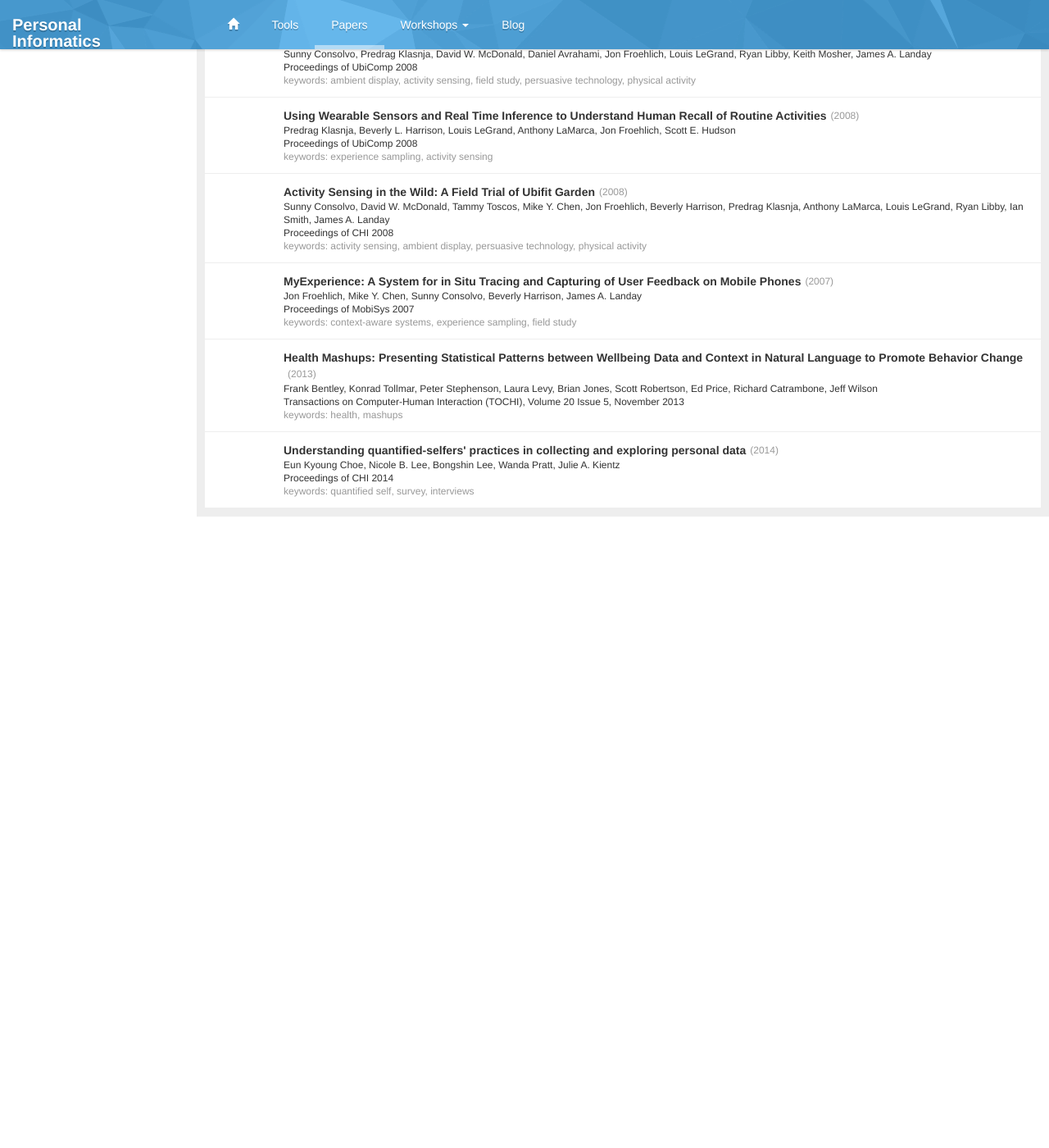
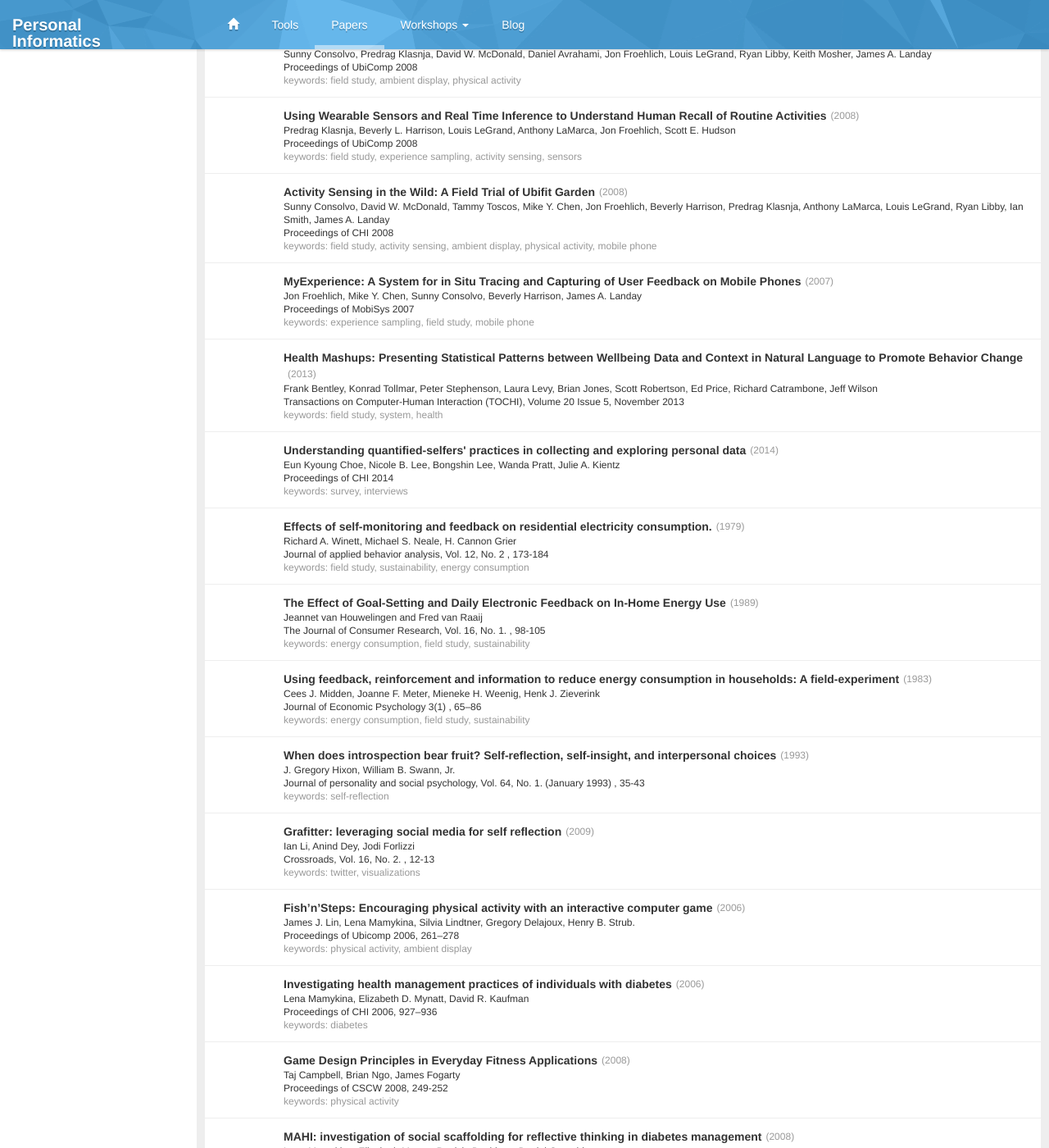
Before and after one commit to ianli/personalinformatics.org, a Jekyll site: the page built from papers/index.html, in a window 1280 px wide and 1400 px high, scrolled down 990 px. Shown: the whole window at 82% size. Built offline with Jekyll 4.4.1, drawn with Linux system fonts in a browser that asks for light colours; nearby versions of some CDN libraries; comment, search, counter and statistics services are not loaded; before the commit the page ends 1620 px from its top, so only the background shows below that; some of the changed text lies outside the part shown.

Commit message:
Added papers

```diff
--- a/_data/papers.yml
+++ b/_data/papers.yml
@@ -7,22 +7,26 @@
   pdf: http://ianli.com/thesis/docs/dissertation.pdf
   url: http://dl.acm.org/citation.cfm?id=2520311
   tags:
-    - physical activity
     - field study
     - survey
     - interviews
+    - physical activity
+    - mobile phone
+    - system
 -
-  type: journal
   title: Using context to reveal factors that affect physical activity
   authors: Ian Li, Anind K. Dey, Jodi Forlizzi
-  publisher: ACM Transactions on Computer Human Interaction, Volume 19 Issue 1, March 2012
+  journal: ACM Transactions on Computer Human Interaction, Volume 19 Issue 1, March 2012
   year: 2012
   pdf: http://www.personalinformatics.org/docs/papers/2012-ianli-tochi-physical-activity.pdf
   url: http://dl.acm.org/citation.cfm?id=2147783.2147790
   tags:
+    - field study
+    - survey
+    - interviews
     - physical activity
-    - field study
     - mobile phone
+    - system
 -
   title: A stage-based model of personal informatics systems
   authors: Ian Li, Anind Dey, Jodi Forlizzi
@@ -34,8 +38,6 @@
   tags:
     - survey
     - interviews
-    - model
-    - quantified self
 -
   title: "Understanding My Data, Myself: Supporting Self-Reflection with Ubicomp Technologies"
   authors: Ian Li, Anind Dey, Jodi Forlizzi
@@ -45,9 +47,9 @@
   pdf: http://ianli.com/publications/2011-ianli-ubicomp-understanding-my-data.pdf
   url: http://dl.acm.org/citation.cfm?id=2030166
   tags:
+    - field study
     - survey
-    - ubicomp
-    - self-reflection
+    - interviews
 -
   title: "Here's What I Did: Sharing and Reusing Web Activity with ActionShot"
   authors: Ian Li, Jeffrey Nichols, Tessa Lau, Clemens Drews, Allen Cypher
@@ -57,9 +59,9 @@
   pdf: http://ianli.com/publications/2010-ianli-chi-actionshot.pdf
   url: http://dl.acm.org/citation.cfm?id=1753326.1753432
   tags:
+    - lab study
+    - application
     - web activity
-    - browser extension
-    - automation
 -
   title: Using Visualizations to Increase Compliance in Experience Sampling
   authors: Gary Hsieh, Ian Li, Anind Dey, Jodi Forlizzi, Scott Hudson
@@ -69,8 +71,9 @@
   pdf: http://ianli.com/publications/2008-hsieh-ubicomp-using-visualizations.pdf
   url: http://portal.acm.org/citation.cfm?id=1409635.1409657
   tags:
+    - field study
+    - experience sampling
     - visualizations
-    - experience sampling
 -
   title: The Design and Evaluation of Prototype Eco-Feedback Displays for Fixture-Level Water Usage Data
   authors: Jon Froehlich, Leah Findlater, Marilyn Ostergren, Solai Ramanathan, Josh Peterson, Inness Wragg, Eric Larson, Fabia Fu, Mazhengmin Bai, Shwetak Patel, James Landay
@@ -79,9 +82,9 @@
   pdf: http://www.cs.umd.edu/~jonf/publications/Froehlich_TheDesignAndEvaluationOfPrototypeEcoFeedbackDisplaysForFixtureLevelWaterUsageData_CHI2012.pdf
   url: http://dl.acm.org/citation.cfm?id=2208397
   tags:
-    - eco-feedback
-    - water
-    - environmental hci
+    - field study
+    - sustainability
+    - water usage
 -
   type: dissertation
   title: Sensing and Feedback of Everyday Activities to Promote Environmental Behaviors
@@ -91,9 +94,10 @@
   pdf: http://www.cs.umd.edu/~jonf/publications/Froehlich_SensingAndFeedbackOfEverydayActivitiesToPromoteEnvironmentalBehaviors_UWPhdDissertation2011.pdf
   url: http://dl.acm.org/citation.cfm?id=2522178
   tags:
-    - water
+    - field study
+    - water usage
     - transportation
-    - eco-feedback
+    - sustainability
 -
   title: The Design of Eco-Feedback Technology
   authors: Jon Froehlich, Leah Findlater, James Landay
@@ -102,10 +106,8 @@
   pdf: http://www.cs.umd.edu/~jonf/publications/Froehlich_TheDesignOfEcoFeedbackTechnology_CHI2010.pdf
   url: http://dl.acm.org/citation.cfm?id=1753629
   tags:
-    - eco-feedback
-    - environmental hci
-    - survey
     - sustainability
+    - literature survey
 -
   title: "UbiGreen: Investigating a Mobile Tool for Tracking and Supporting Green Transportation Habits"
   authors: Jon Froehlich, Tawanna Dillahunt, Predrag Klasnja, Jennifer Mankoff, Sunny Consolvo, Beverly Harrison, James A. Landay
@@ -114,10 +116,9 @@
   pdf: http://www.cs.umd.edu/~jonf/publications/Froehlich_UbiGreen-InvestigatingAMobileToolForTrackingAndSupportingGreenTransportationHabits_CHI2009.pdf
   url: http://dl.acm.org/citation.cfm?id=1518701.1518861
   tags:
-    - eco-feedback
+    - field study
+    - sustainability
     - ambient display
-    - sensing
-    - sustainability
 -
   title: "Flowers or a Robot Army?: Encouraging Awareness and Activity With Personal, Mobile Displays"
   authors: Sunny Consolvo, Predrag Klasnja, David W. McDonald, Daniel Avrahami, Jon Froehlich, Louis LeGrand, Ryan Libby, Keith Mosher, James A. Landay
@@ -126,10 +127,8 @@
   pdf: http://dub.washington.edu/djangosite/media/papers/UbiComp188-consolvo.pdf
   url: http://dl.acm.org/citation.cfm?id=1409635.1409644
   tags:
+    - field study
     - ambient display
-    - activity sensing
-    - field study
-    - persuasive technology
     - physical activity
 -
   title: Using Wearable Sensors and Real Time Inference to Understand Human Recall of Routine Activities
@@ -139,8 +138,10 @@
   url: http://dl.acm.org/citation.cfm?id=1409656
   year: 2008
   tags:
+    - field study
     - experience sampling
     - activity sensing
+    - sensors
 -
   title: "Activity Sensing in the Wild: A Field Trial of Ubifit Garden"
   authors: Sunny Consolvo, David W. McDonald, Tammy Toscos, Mike Y. Chen, Jon Froehlich, Beverly Harrison, Predrag Klasnja, Anthony LaMarca, Louis LeGrand, Ryan Libby, Ian Smith, James A. Landay
@@ -149,10 +150,11 @@
   pdf: http://dub.washington.edu/djangosite/media/papers/tmp59GTQs.pdf
   url: http://dl.acm.org/citation.cfm?id=1357335
   tags:
+    - field study
     - activity sensing
     - ambient display
-    - persuasive technology
     - physical activity
+    - mobile phone
 -
   title: "MyExperience: A System for in Situ Tracing and Capturing of User Feedback on Mobile Phones"
   authors: Jon Froehlich, Mike Y. Chen, Sunny Consolvo, Beverly Harrison, James A. Landay
@@ -161,20 +163,20 @@
   pdf: http://www.cs.umd.edu/~jonf/publications/Froehlich_MyExperience-ASystemForInSituTracingAndCapturingOfUserFeedbackOnMobilePhones_MobiSys2007.pdf
   url: http://dl.acm.org/citation.cfm?id=1247670
   tags:
-    - context-aware systems
     - experience sampling
     - field study
+    - mobile phone
 -
-  type: journal
   title: "Health Mashups: Presenting Statistical Patterns between Wellbeing Data and Context in Natural Language to Promote Behavior Change"
   authors: Frank Bentley, Konrad Tollmar, Peter Stephenson, Laura Levy, Brian Jones, Scott Robertson, Ed Price, Richard Catrambone, Jeff Wilson
-  publisher: Transactions on Computer-Human Interaction (TOCHI), Volume 20 Issue 5, November 2013
+  journal: Transactions on Computer-Human Interaction (TOCHI), Volume 20 Issue 5, November 2013
   year: 2013
   pdf: http://web.mit.edu/bentley/www/papers/a30-bentley.pdf
   url: http://dl.acm.org/citation.cfm?id=2533682.2503823
   tags:
+    - field study
+    - system
     - health
-    - mashups
 -
   title: Understanding quantified-selfers' practices in collecting and exploring personal data
   authors: Eun Kyoung Choe, Nicole B. Lee, Bongshin Lee, Wanda Pratt, Julie A. Kientz
@@ -183,6 +185,100 @@
   pdf: http://students.washington.edu/eunky/download/CHI-2014-Choe-QuantifiedSelf.pdf
   url: http://dl.acm.org/citation.cfm?id=2557372
   tags:
-    - quantified self
     - survey
     - interviews
+-
+  title: Effects of self-monitoring and feedback on residential electricity consumption.
+  authors: Richard A. Winett, Michael S. Neale, H. Cannon Grier
+  journal: Journal of applied behavior analysis, Vol. 12, No. 2
+  year: 1979
+  pages: 173-184
+  url: http://view.ncbi.nlm.nih.gov/pubmed/16795603
+  tags:
+    - field study
+    - sustainability
+    - energy consumption
+-
+  title: The Effect of Goal-Setting and Daily Electronic Feedback on In-Home Energy Use
+  authors: Jeannet van Houwelingen and Fred van Raaij
+  journal: The Journal of Consumer Research, Vol. 16, No. 1.
+  pages: 98-105
+  year: 1989
+  url: http://www.jstor.org/discover/10.2307/2489305?uid=2&uid=4&sid=21104130502513
+  tags:
+    - energy consumption
+    - field study
+    - sustainability
+-
+  authors: Cees J. Midden, Joanne F. Meter, Mieneke H. Weenig, Henk J. Zieverink
+  title: "Using feedback, reinforcement and information to reduce energy consumption in households: A field-experiment"
+  journal: Journal of Economic Psychology 3(1)
+  pages: 65–86
+  year: 1983
+  url: http://www.sciencedirect.com/science/article/pii/0167487083900582
+  tags:
+    - energy consumption
+    - field study
+    - sustainability
+-
+  title: When does introspection bear fruit? Self-reflection, self-insight, and interpersonal choices
+  authors: J. Gregory Hixon, William B. Swann, Jr.
+  journal: Journal of personality and social psychology, Vol. 64, No. 1. (January 1993)
+  year: 1993
+  pages: 35-43
+  url: http://www.ncbi.nlm.nih.gov/pubmed/8421251
+  pdf: http://homepage.psy.utexas.edu/HomePage/Faculty/Swann/docu/hixon_swann93.pdf
+  tags:
+    - self-reflection
+-
+  title: "Grafitter: leveraging social media for self reflection"
+  authors: Ian Li, Anind Dey, Jodi Forlizzi
+  magazine: Crossroads, Vol. 16, No. 2.
+  year: 2009
+  pages: 12-13
+  url: http://dl.acm.org/citation.cfm?id=1665997.1666001
+  pdf: http://ianli.com/publications/2009-ianli-crossroads-grafitter.pdf
+  tags:
+    - twitter
+    - visualizations
+-
+  authors: James J. Lin, Lena Mamykina, Silvia Lindtner, Gregory Delajoux, Henry B. Strub.
+  title: "Fish’n’Steps: Encouraging physical activity with an interactive computer game"
+  pages: 261–278
+  year: 2006
+  publisher: Proceedings of Ubicomp 2006
+  url: http://dl.acm.org/citation.cfm?id=2166299
+  pdf: http://luci.ics.uci.edu/websiteContent/weAreLuci/biographies/faculty/djp3/LocalCopy/LinJ2006.pdf
+  tags:
+    - physical activity
+    - ambient display
+-
+  authors: Lena Mamykina, Elizabeth D. Mynatt, David R. Kaufman
+  title: Investigating health management practices of individuals with diabetes
+  publisher: Proceedings of CHI 2006
+  pages: 927–936
+  year: 2006
+  url: http://dl.acm.org/citation.cfm?id=1124910
+  pdf: https://research.cc.gatech.edu/ecl/drupal/sites/edu.ecl/files/C.61-Mamykina-CHI-2006.pdf
+  tags:
+    - diabetes
+-
+  title: Game Design Principles in Everyday Fitness Applications
+  authors: Taj Campbell, Brian Ngo, James Fogarty
+  publisher: Proceedings of CSCW 2008
+  year: 2008
+  pages: 249-252
+  url: http://dl.acm.org/citation.cfm?id=1460563.1460603
+  pdf: https://homes.cs.washington.edu/~jfogarty/publications/cscw2008.pdf
+  tags:
+    - physical activity
+-
+  title: "MAHI: investigation of social scaffolding for reflective thinking in diabetes management"
+  authors:  Lena Mamykina, Elizabeth Mynatt, Patricia Davidson, Daniel Greenblatt
+  publisher: Proceedings of CHI 2008
+  year: 2008
+  pages: 477-486
+  url: http://dl.acm.org/citation.cfm?id=1357131
+  pdf: https://research.cc.gatech.edu/ecl/drupal/sites/edu.ecl/files/mamykina-MAHI-08-notes.pdf
+  tags:
+    - diabetes
--- a/papers/index.html
+++ b/papers/index.html
@@ -18,6 +18,10 @@ form_invite: Add information about a paper
         <div class="papers-item-type">
           {% if paper.type %}
             {{ paper.type }}
+          {% elsif paper.magazine %}
+            magazine
+          {% elsif paper.journal %}
+            journal
           {% else %}
             conference paper
           {% endif %}
@@ -37,6 +41,8 @@ form_invite: Add information about a paper
       <div class="papers-item-year">({{ paper.year }})</div>
       <div class="papers-item-authors">{{ paper.authors }}</div>
       <div class="papers-item-publisher">
+        {{ paper.magazine }}
+        {{ paper.journal }}
         {{ paper.publisher }}{% if paper.pages %}, {{ paper.pages }}{% endif %}
       </div>
       <div class="papers-item-keywords">
--- a/tools/index.html
+++ b/tools/index.html
@@ -2,7 +2,7 @@
 layout: collection
 section: tools
 form_url: https://docs.google.com/forms/d/1O9fCBnfwkrqzG_WGKCbvOMkdrpAANhwtbOfaNQw8K14/viewform?usp=send_form
-form_invite: Add information about a tool
+form_invite: Add a tool, device, or app
 ---
 
 <div id="collection-list">
```
Also changed, not shown: other parts of papers/index.html (+2 -2 lines).
